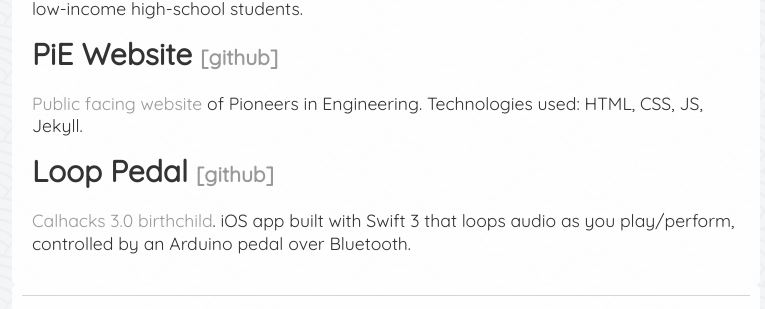
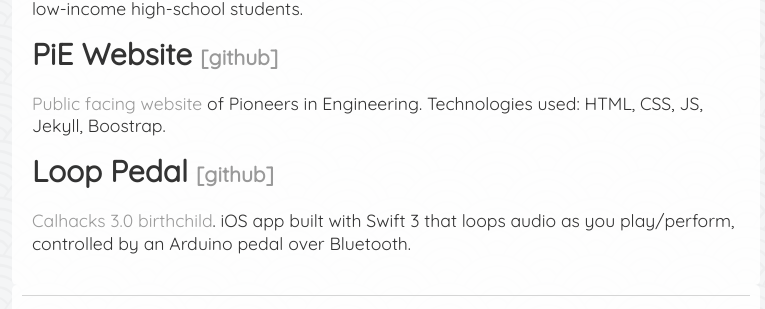
Before and after one commit to kev-chien/kev-chien.github.io, a Jekyll site: the page built from projects/index.html, in a window 1280 px wide. Shown: the part 288-597 px from the top of the page, without its empty margins (254-1019 px from the left). Built offline with Jekyll 4.4.1, drawn with Linux system fonts in a browser that asks for light colours; nearby versions of some CDN libraries.

Commit message:
woops content fixes

```diff
--- a/index.html
+++ b/index.html
@@ -22,7 +22,7 @@
 				</a>
 			</li>
 				<ul>
-				<li>Website Development (Project Manager for 2016-2017)</li>
+				<li>Website Development (Project Manager for 2017 - 2018)</li>
 				<li>Software Development (Front-End)</li>
 				</ul>
 			<li>EE 16A Lab ASE (Fall 2017)</li>
--- a/projects/index.html
+++ b/projects/index.html
@@ -23,7 +23,7 @@
   </a>
 </h2>
 <p class="small"><a href="https://pioneers.berkeley.edu">Public facing website</a>
-  of Pioneers in Engineering. Technologies used: HTML, CSS, JS, Jekyll.
+  of Pioneers in Engineering. Technologies used: HTML, CSS, JS, Jekyll, Boostrap.
 </p>
 <h2>
   Loop Pedal
```
